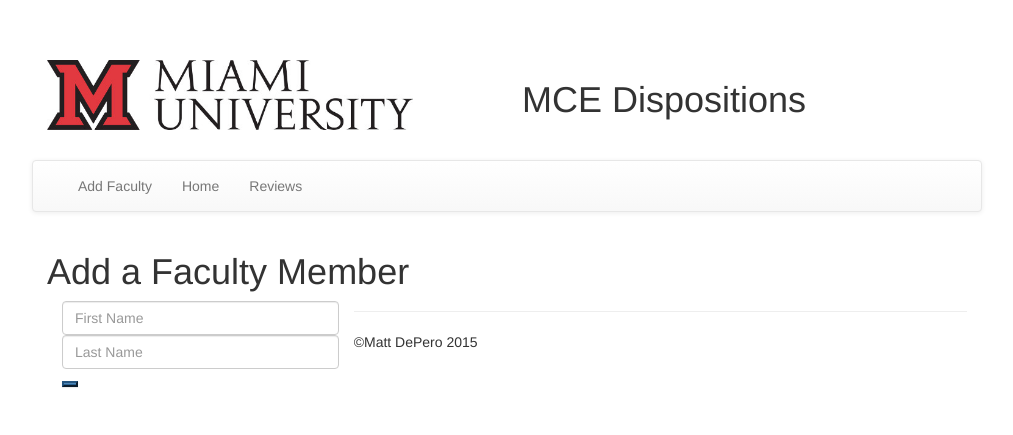
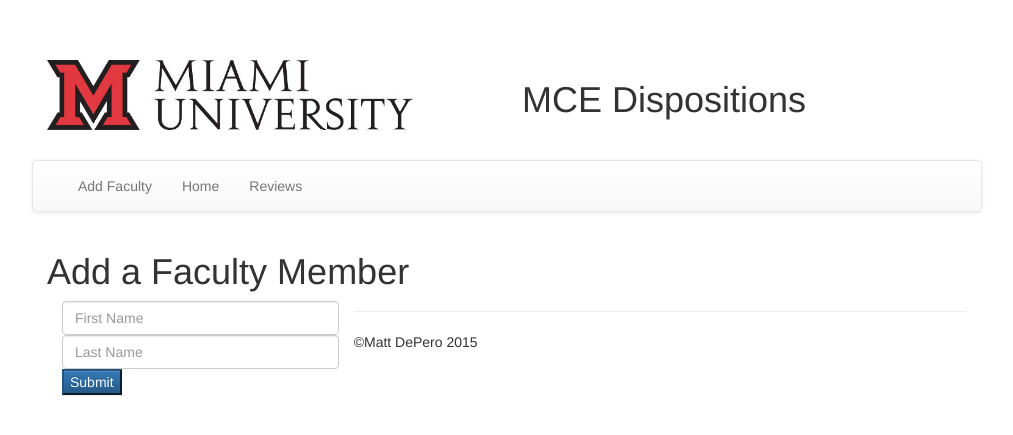
Before and after one commit to mdepero/mce, a Jekyll site: the page built from addFaculty.html, in a window 1280 px wide. Shown: the top 435 px of the page, without its empty margins (133-1146 px from the left). Built offline with Jekyll 4.4.1, drawn with Linux system fonts in a browser that asks for light colours; Markdown is read by kramdown in place of the engine named in the settings.

```diff
--- a/addFaculty.html
+++ b/addFaculty.html
@@ -11,6 +11,6 @@ title: "Add Faculty"
 
 	<input type="text" class="form-control" maxlength="80" name="lastName" id="lastName" placeholder="Last Name">
 
-	<button type="button" class="btn-primary" onclick="addFaculty()">
+	<button type="button" class="btn-primary" onclick="addFaculty()">Submit</button>
 
 </div>
```
